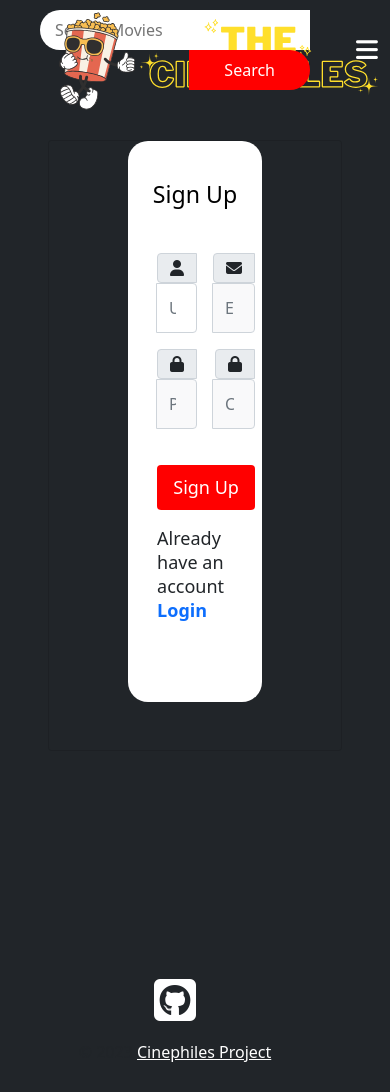
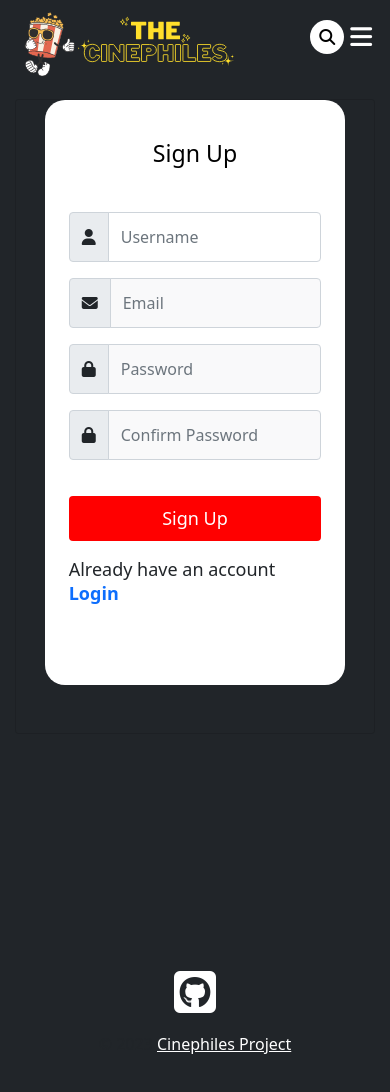
Before and after one commit to Mrudu30/Movie_recommendation_django, a Django app: page /signupaccount/ in a window 390 px wide. Before the commit the page ends 1062 px from the top, so only its background shows below. Run offline with Django 4.2, Linux system fonts and the light colour scheme; some libraries are stand-ins or nearby versions.

Commit message:
edit base.css

```diff
--- a/reccomender/static/css/base.css
+++ b/reccomender/static/css/base.css
@@ -387,6 +387,12 @@ h1 , h2 , h3 , h4 , h5{
 footer{
     padding-top: 75px;
 }
+.row{
+    margin: 0px!important;
+}
+body .form-horizontal{
+    padding-right: 0px
+}
 
 @media screen and (max-width : 1180px) {
     header .input-group{
@@ -396,6 +402,80 @@ footer{
         width: 350px;
         margin-top: 10px;
     }
+    .movies{
+        width: calc(25% - 20px);
+    }
+}
+@media screen and (max-width : 992px){
+    .movies{
+        width: calc(33% - 20px);
+    }
+    body .filter-form{
+        width: 100%;
+    }
+    body .login-form{
+        width: 90%;
+    }
+    .signup{
+        width: 100%;
+    }
+    .container{
+        padding: 20px 40px;
+    }
+    .right-part{
+        padding-left: 20px!important;
+    }
+    .container{
+        padding:  20px;
+    }
+}
+@media screen and (max-width : 768px){
+    .movies{
+        width: calc(50% - 20px);
+    }
+    .right-part{
+        width: 100%;
+        padding: 0px;
+        padding-left: 0px !important;
+        display: block;
+    }
+    .left-part{
+        width: 100%;
+        display: block;
+    }
+    body div.login-form{
+        width: 90%;
+    }
+
+    .signup td{
+        width: 100%;
+        display: block;
+    }
+    .login{
+        width: 100%;
+    }
+}
+@media screen and (max-width : 500px) {
+    body header .navbar-brand{
+        width: 230px;
+    }
+    header .container-fulid{
+        padding: 0px;
+    }
+    .movies{
+        width: 100%;
+    }
+    .container{
+        padding: 15px;
+    }
+    .images{
+        height: 500px;
+    }
+}
+@media screen and (max-width : 350px) {
+    body header a.navbar-brand{
+        width: 200px;
+    }
 }
 @media screen and (max-width : 1080px) {
     .navbar-toggler{
@@ -403,6 +483,9 @@ footer{
     }
     .mobile-nav{
         display: flex;
+        justify-content: flex-end;
+        padding-top: 10px;
+        align-items: center;
     }
     .fa-bars{
         color: #fff;
@@ -418,8 +501,58 @@ footer{
     .mobile-navbar-open{
         display: block;
     }
+    body .toggler-button{
+        display: block;
+    }
+    .navbar-expand-sm .navbar-collapse{
+        display: block!important;
+    }
+    .navbar-dark .navbar-nav .nav-link{
+        color: #000;
+    }
+    .navbar-nav{
+        display: block
+    }
+    .navbar{
+        padding: 20px;
+    }
+    .btn-close{
+        text-align: right;
+        padding: 20px;
+    }
+    .navbar-expand-sm .navbar-nav .nav-button .nav-link{
+        background-color: #000;
+        color: #fff!important;
+    }
+    header .form-horizontal{
+        width: auto;
+    }
+    body .toggler-search-icon{
+        display: block;
+    }
+    .toggler-search-icon i{
+        color: #000;
+        background: #fff;
+        padding: 9px;
+        border-radius: 50%;
+    }
+    .search{
+        display: none;
+    }
+    header .navbar-brand{
+        width: 300px;
+    }
 }
-.offcanvas-menu {
+.toggler-search-icon{
+    display: none;
+}
+.offcanvas.show {
+    transform: none;
+}
+.toggler-button{
+    display: none;
+}
+.offcanvas {
     position: fixed;
     bottom: 0;
     z-index: 1050;
@@ -432,11 +565,11 @@ footer{
     outline: 0;
     transition: transform .3s ease-in-out;
 }
-.offcanvas-start {
+.offcanvas-end{
     top: 0;
     right: 0;
     width: 400px;
-    border-right: 1px solid rgba(0,0,0,.2);
-    transform: none;
-    visibility: visible;
+    border-left: 1px solid rgba(0,0,0,.2);
+    transform: translateX(100%);
+    transform: translateX(100%)
 }
--- a/reccomender/static/js/script.js
+++ b/reccomender/static/js/script.js
@@ -1,5 +1,13 @@
 $(document).ready(function(){
     $(".toggler-button").on( 'click' , function(){
-        $(".offcanvas-menu").toggleClass('offcanvas-start')
+        $(".offcanvas").toggleClass('show')
+        $(".offcanvas").css("visibility", "visible")
+    })
+    $(".btn-close").click(function(){
+        $(".offcanvas").removeClass('show')
+        $(".offcanvas").css("visibility", "hidden")
+    })
+    $(".toggler-search-icon").click(function(){
+        $(".search").css('display' , "block")
     })
 })
--- a/reccomender/templates/base.html
+++ b/reccomender/templates/base.html
@@ -25,7 +25,10 @@
                         <form class="form-horizontal" role="search" method="post" id="searchform">
                             <div class="form-group">
                                 {% csrf_token %}
-                                <div class="input-group">
+                                <span class="toggler-search-icon">
+                                    <i class="fa fa-search" aria-hidden="true"></i>
+                                </span>
+                                <div class="input-group search">
                                     <input type="text" class="search-input" id="search" name="q" value="{{ request.POST.q }}" placeholder= "Search Movies "/>
                                     <button class='btn btn-success search-button button-css' type='submit'>Search</button>
                                 </div>
@@ -36,14 +39,10 @@
                                 <i class="fa-solid fa-bars"></i>
                             </span>
                         </button>
-                        <div class="offcanvas-menu">
-                            <nav>
-                                <div>
-                                    <a href="#"> <i class="fab fa-css3-alt"></i>offcanvas </a>
-                                    <label for="toogle-menu" class="toogle-close">
-                                        <span></span>
-                                    </label>
-                                </div>
+                        <div class="offcanvas offcanvas-end">
+                            <button type="button" class="btn-close text-reset" data-dismiss="offcanvas" aria-label="Close"></button>
+                            <nav class="navbar navbar-expand-sm navbar-dark sticky-top">
+                                <div class="collapse navbar-collapse" id="collapsibleNavbar">
                                     <ul class="nav navbar-nav navbar-right ul2">
                                         <li class="nav-item">
                                             <a class="nav-link" href="{% url 'home' %}">Home</a>
@@ -79,6 +78,7 @@
                                             </a>
                                         </li>
                                     </ul>
+                                </div>
                             </nav>
                         </div>
                     </div>
--- a/reccomender/templates/initTemplates/detail.html
+++ b/reccomender/templates/initTemplates/detail.html
@@ -10,11 +10,10 @@
     </ul>
 {% endif %}
 
-<div class="container">
     <table class="table table-borderless table-responsive">
         <tbody>
             <tr>
-                <td width="50%">
+                <td width="50%" class="left-part">
                     <!-- Left Movie Info -->
                     <div class="thumbnail">
                         <img src="{{ movie.pic.url }}" class="img-responsive" >
@@ -51,7 +50,6 @@
             </tr>
         </tbody>
     </table>
-</div>
 <div class="sec-row">
     <table>
         <tbody>
```
Also changed, not shown: db.sqlite3. Lines whose indentation alone changed are shown as unchanged.
